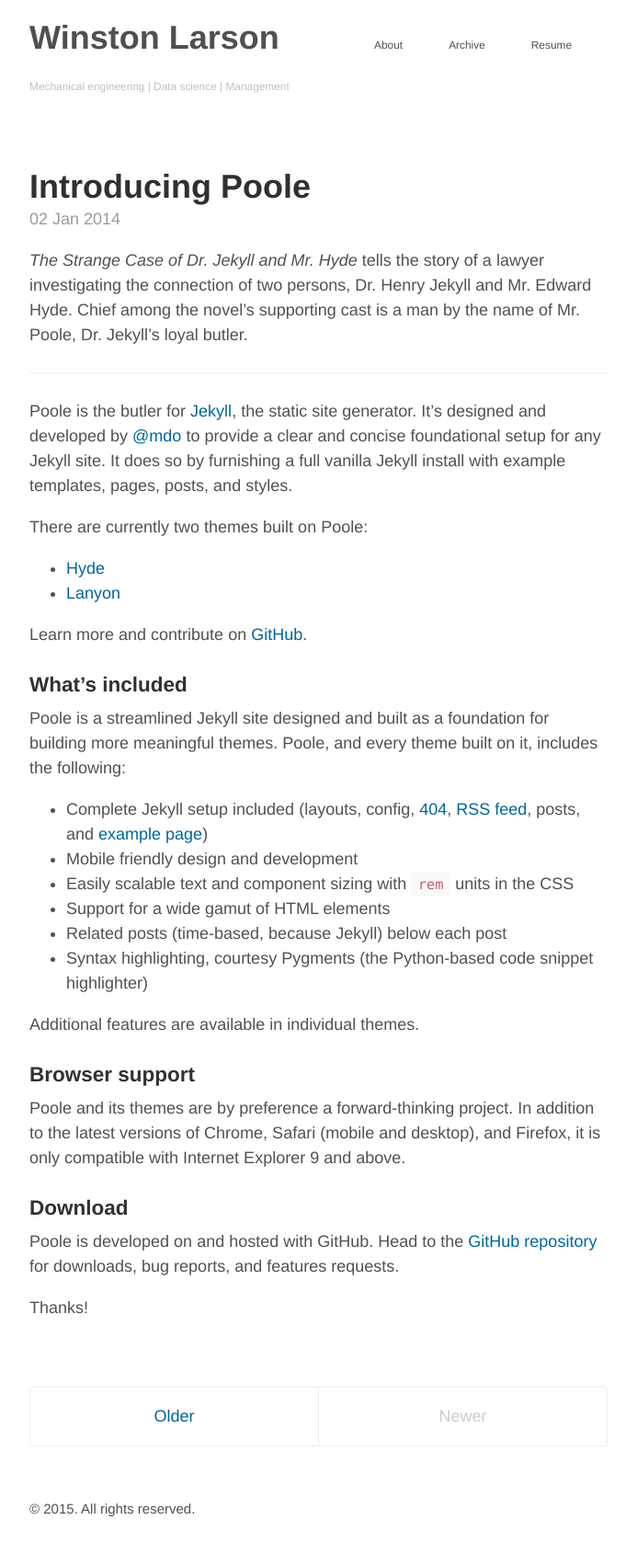
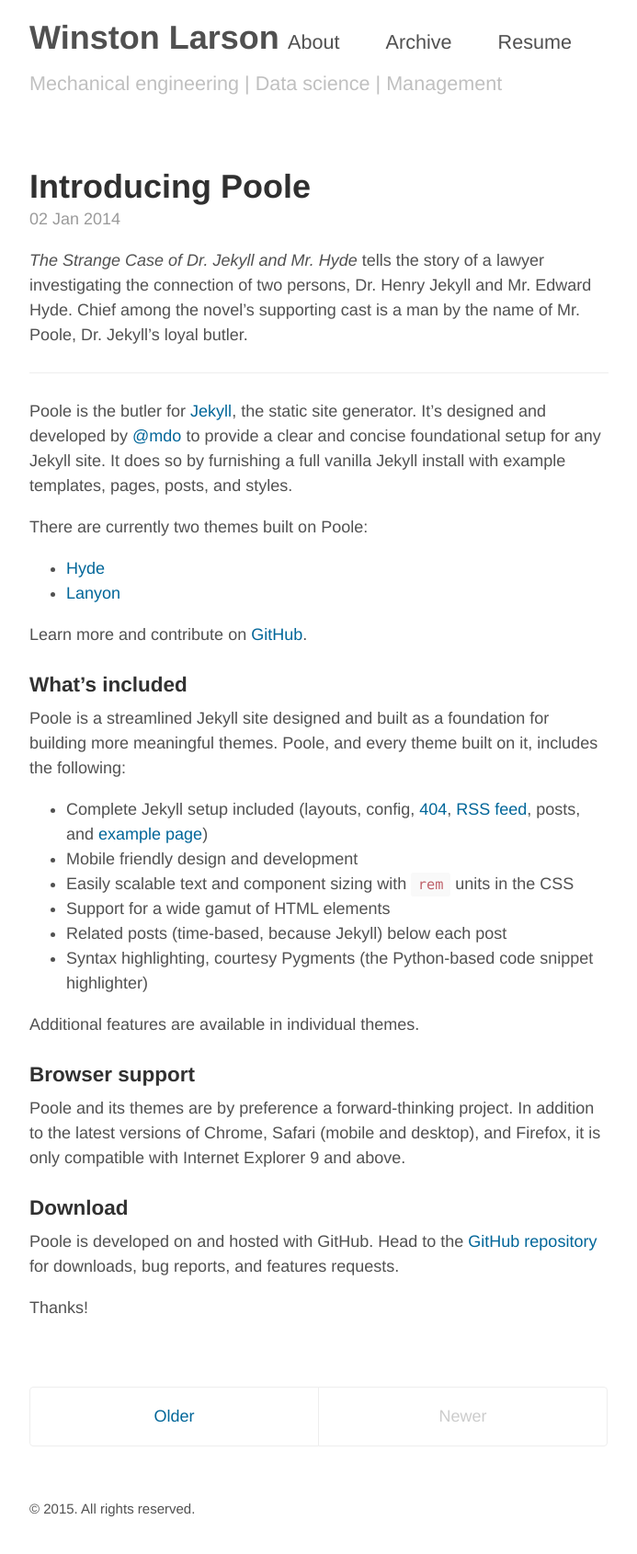
Before and after one commit to winstonlarson/old_website, a Jekyll site: the page built from index.html, in a window 1280 px wide. Shown: the whole page at 92% size, without its empty margins (293-986 px from the left). Built offline with Jekyll 4.4.1, drawn with Linux system fonts in a browser that asks for light colours; the list of posts is cut into pages by our own code.

Commit message:
changed header
to 60%

```diff
--- a/_sass/_masthead.scss
+++ b/_sass/_masthead.scss
@@ -18,7 +18,7 @@
   }
 
   small {
-    font-size: 33%;
+    font-size: 60%;
     font-weight: 400;
     color: #c0c0c0;
     letter-spacing: 0;
```
Also changed, not shown: 10 other files.
